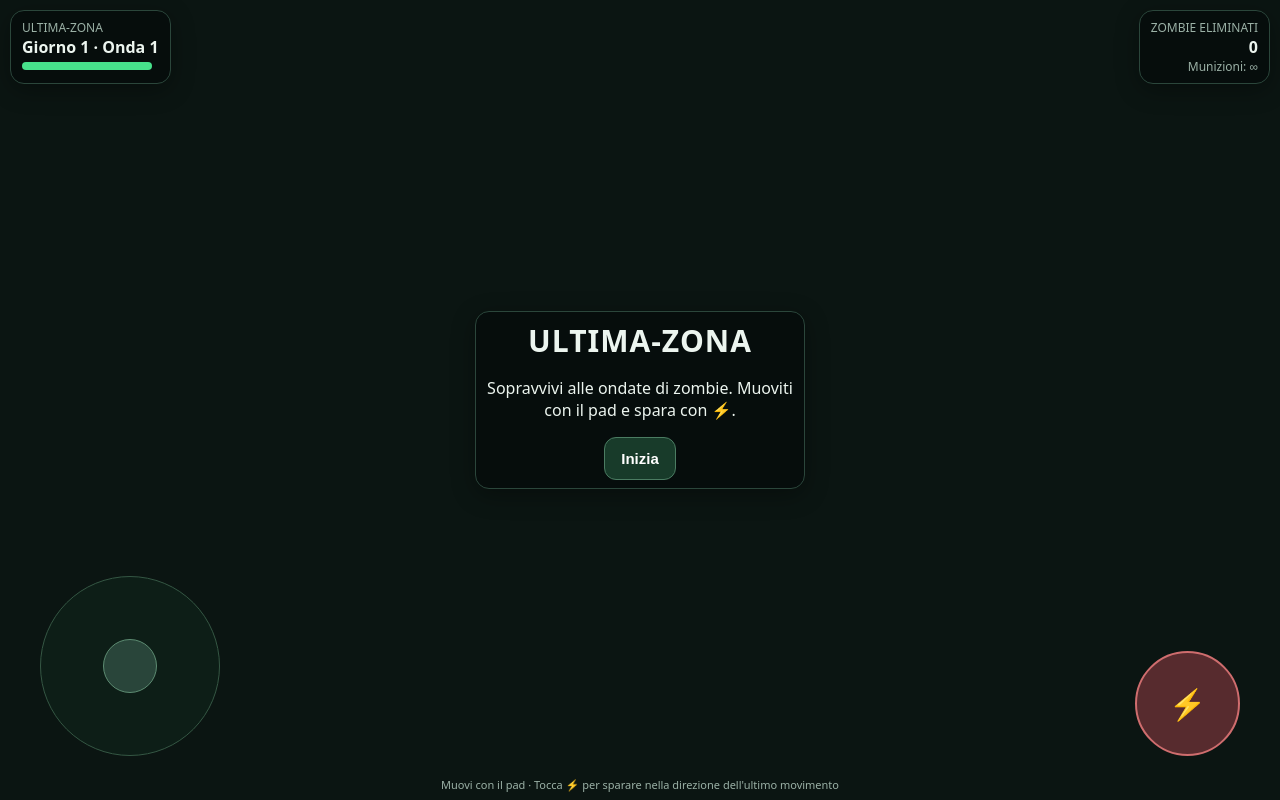
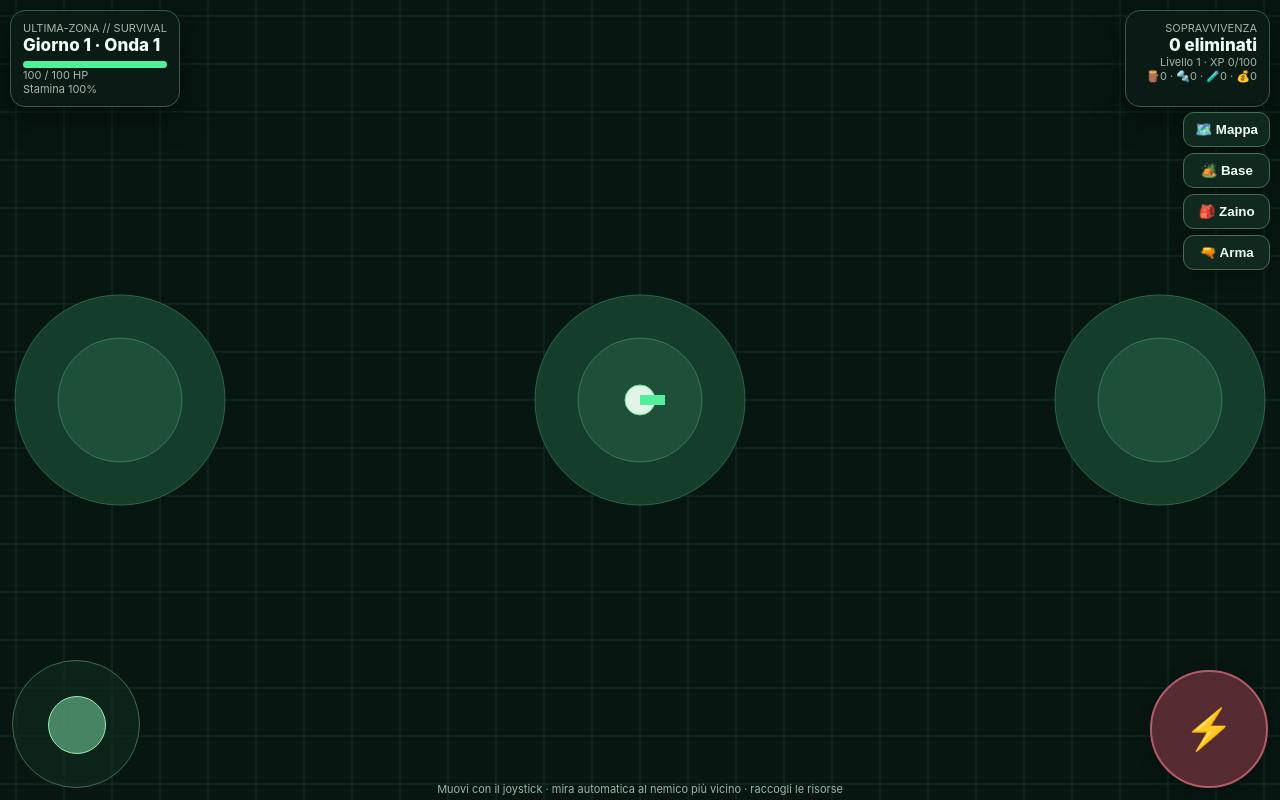
Before and after one commit to artanalemati27051991-art/ULTIMA-ZONA, a plain HTML site: page index.html in a window 1280 px wide. Drawn offline with Linux system fonts and the light colour scheme.

Commit message:
Add files via upload

```diff
--- a/index.html
+++ b/index.html
@@ -3,92 +3,70 @@
 <head>
 <meta charset="utf-8">
 <meta name="viewport" content="width=device-width,initial-scale=1,maximum-scale=1,user-scalable=no">
-<title>ULTIMA-ZONA Survival</title>
+<title>ULTIMA-ZONA // Ultimate Survival</title>
 <style>
-:root{--bg:#070b0b;--panel:#101919;--line:#29403b;--text:#ecf5ef;--muted:#9bb1a6;--accent:#47e18b;--danger:#ff5e66}
-*{box-sizing:border-box}html,body{margin:0;width:100%;height:100%;overflow:hidden;background:var(--bg);color:var(--text);font-family:system-ui,Segoe UI,sans-serif;touch-action:none}
-#game{display:block;width:100vw;height:100vh;background:#0b1512}
-#hud{position:fixed;top:10px;left:10px;right:10px;display:flex;gap:8px;justify-content:space-between;pointer-events:none;z-index:3}
-.panel{background:rgba(7,13,12,.84);border:1px solid #2b463b;border-radius:14px;padding:8px 11px;box-shadow:0 6px 24px #0005;backdrop-filter:blur(8px)}
-.small{font-size:12px;color:var(--muted)}.strong{font-weight:800}.bar{height:8px;width:130px;background:#27332e;border-radius:20px;overflow:hidden;margin-top:4px}.fill{height:100%;width:100%;background:var(--accent)}
-#message{position:fixed;left:50%;top:50%;transform:translate(-50%,-50%);z-index:4;text-align:center;max-width:330px;display:none}
-#message h1{margin:0 0 8px;font-size:30px;letter-spacing:1px}
-button{border:1px solid #4b7c62;background:#183b2a;color:white;border-radius:12px;padding:12px 16px;font-weight:800;font-size:15px}
-#controls{position:fixed;inset:auto 0 16px 0;display:flex;justify-content:space-between;align-items:end;padding:0 18px;z-index:3;pointer-events:none}
-#pad{width:150px;height:150px;position:relative;pointer-events:auto}
-.stick{position:absolute;width:54px;height:54px;border-radius:50%;background:#29453a;border:1px solid #5d8c72;left:48px;top:48px}
-.pad-ring{position:absolute;inset:0;border-radius:50%;background:#10251c99;border:1px solid #355744}
-#shoot{width:105px;height:105px;border-radius:50%;background:#572b2e;border:2px solid #cf6d6e;pointer-events:auto;display:grid;place-items:center;font-size:30px}
-#hint{position:fixed;bottom:8px;left:50%;transform:translateX(-50%);font-size:11px;color:#9bb1a6;z-index:3;white-space:nowrap}
-@media(min-width:800px){#controls{padding:0 40px 28px}#pad{width:180px;height:180px}.stick{left:63px;top:63px}}
+:root{--bg:#050b09;--panel:#0b1b15e8;--line:#345744;--text:#f2fff5;--muted:#a3b9aa;--green:#50f09a;--red:#ff6d78;--gold:#ffd36b;--blue:#77bfff}
+*{box-sizing:border-box}html,body{margin:0;overflow:hidden;background:#020504;color:var(--text);font-family:Inter,system-ui,Arial}canvas{display:block;width:100vw;height:100vh;touch-action:none}
+#hud{position:fixed;top:10px;left:10px;right:10px;display:flex;justify-content:space-between;gap:8px;pointer-events:none}
+.panel{background:var(--panel);border:1px solid #385d47;border-radius:15px;padding:10px 12px;box-shadow:0 8px 30px #0008;backdrop-filter:blur(10px)}.small{font-size:11px;color:var(--muted)}.big{font-size:17px;font-weight:850}.row{display:flex;gap:8px;align-items:center}.bar{height:7px;border-radius:99px;background:#173025;overflow:hidden;margin-top:6px}.bar i{display:block;height:100%;width:100%;background:var(--green)}
+#right{text-align:right;min-width:145px}#tools{position:fixed;top:112px;right:10px;display:flex;flex-direction:column;gap:6px}button{border:1px solid #466d54;background:#10291e;color:var(--text);border-radius:11px;padding:9px 11px;font-weight:750;box-shadow:0 5px 15px #0004}button:active{transform:scale(.97)}button.active{background:#2c7c4e;border-color:#8cf5b0}
+#bottom{position:fixed;left:0;right:0;bottom:0;padding:12px;display:flex;justify-content:space-between;align-items:end;pointer-events:none}#joy,#shoot{pointer-events:auto;touch-action:none;user-select:none}
+#joy{width:128px;height:128px;border:1px solid #416d53;background:#102b20aa;border-radius:50%;position:relative}#stick{position:absolute;left:35px;top:35px;width:58px;height:58px;border-radius:50%;background:#65b889aa;border:1px solid #9fe8bb}
+#shoot{width:118px;height:118px;border-radius:50%;font-size:40px;background:#642e37dd;border:2px solid #b25c66}
+#hint{position:fixed;bottom:4px;left:50%;transform:translateX(-50%);font-size:11px;color:#9db5a6;white-space:nowrap;pointer-events:none}
+#toast{position:fixed;top:95px;left:50%;transform:translateX(-50%);opacity:0;transition:.2s;background:#102c1eee;border:1px solid #4b8760;border-radius:99px;padding:9px 14px;white-space:nowrap;pointer-events:none}
+#modal{position:fixed;inset:0;display:none;align-items:center;justify-content:center;background:#020604d9;padding:18px}#box{width:min(470px,100%);max-height:80vh;overflow:auto;background:#0a1d14;border:1px solid #4b7659;border-radius:20px;padding:18px;box-shadow:0 20px 80px #0009}.grid{display:grid;grid-template-columns:repeat(2,1fr);gap:8px}.card{padding:10px;border-radius:12px;background:#102b1e;border:1px solid #2c523c}.muted{color:var(--muted)}
 </style>
 </head>
 <body>
-<canvas id="game"></canvas>
+<canvas id="c"></canvas>
 <div id="hud">
-  <div class="panel"><div class="small">ULTIMA-ZONA</div><div class="strong" id="wave">Giorno 1 · Onda 1</div><div class="bar"><div id="hp" class="fill"></div></div></div>
-  <div class="panel" style="text-align:right"><div class="small">ZOMBIE ELIMINATI</div><div class="strong" id="score">0</div><div class="small" id="ammo">Munizioni: ∞</div></div>
+ <div class="panel"><div class="small">ULTIMA-ZONA // SURVIVAL</div><div class="big" id="phase">Giorno 1 · Onda 1</div><div class="bar"><i id="hpbar"></i></div><div class="small" id="hp">100 / 100 HP</div><div class="small" id="stamina">Stamina 100%</div></div>
+ <div class="panel" id="right"><div class="small">SOPRAVVIVENZA</div><div class="big" id="score">0 eliminati</div><div class="small" id="lvl">Livello 1 · XP 0/100</div><div class="small" id="res">🪵0 · 🔩0 · 🧪0 · 💰0</div></div>
 </div>
-<div id="message" class="panel">
-  <h1 id="msgTitle">ULTIMA-ZONA</h1><p id="msgText">Sopravvivi alle ondate.</p><button id="restart">Inizia</button>
-</div>
-<div id="controls">
-  <div id="pad"><div class="pad-ring"></div><div id="stick" class="stick"></div></div>
-  <div id="shoot">⚡</div>
-</div>
-<div id="hint">Muovi con il pad · Tocca ⚡ per sparare nella direzione dell'ultimo movimento</div>
+<div id="tools"><button id="mapBtn">🗺️ Mappa</button><button id="baseBtn">🏕️ Base</button><button id="bagBtn">🎒 Zaino</button><button id="weaponBtn">🔫 Arma</button></div>
+<div id="toast"></div>
+<div id="bottom"><div id="joy"><div id="stick"></div></div><button id="shoot">⚡</button></div>
+<div id="hint">Muovi con il joystick · mira automatica al nemico più vicino · raccogli le risorse</div>
+<div id="modal"><div id="box"><h2 id="mtitle"></h2><div id="mbody"></div><button id="close">Chiudi</button></div></div>
 <script>
-(() => {
-const canvas=document.getElementById('game'),ctx=canvas.getContext('2d');
-const hpEl=document.getElementById('hp'),scoreEl=document.getElementById('score'),waveEl=document.getElementById('wave');
-const message=document.getElementById('message'),msgTitle=document.getElementById('msgTitle'),msgText=document.getElementById('msgText');
-let W,H,dpr,world={w:2400,h:1600},camera={x:0,y:0},keys={},running=false,score=0,wave=1,spawned=0,kills=0;
-let player,zombies=[],bullets=[],loot=[],particles=[],last=0,spawnTimer=0,shootCooldown=0,lastDir={x:1,y:0};
-const input={x:0,y:0,active:false};
-function resize(){dpr=Math.min(devicePixelRatio||1,2);W=innerWidth;H=innerHeight;canvas.width=W*dpr;canvas.height=H*dpr;canvas.style.width=W+'px';canvas.style.height=H+'px';ctx.setTransform(dpr,0,0,dpr,0,0)}
-addEventListener('resize',resize);resize();
-function reset(){score=0;wave=1;spawned=0;kills=0;zombies=[];bullets=[];loot=[];particles=[];player={x:world.w/2,y:world.h/2,r:18,hp:100,speed:245};running=true;message.style.display='none';last=performance.now();requestAnimationFrame(loop)}
-function show(title,text,button='Ricomincia'){msgTitle.textContent=title;msgText.textContent=text;document.getElementById('restart').textContent=button;message.style.display='block'}
-document.getElementById('restart').onclick=reset;
-function rand(a,b){return a+Math.random()*(b-a)}
-function spawnZombie(){let side=Math.floor(Math.random()*4),x,y;if(side===0){x=rand(0,world.w);y=-40}else if(side===1){x=world.w+40;y=rand(0,world.h)}else if(side===2){x=rand(0,world.w);y=world.h+40}else{x=-40;y=rand(0,world.h)}
-zombies.push({x,y,r:rand(15,23),hp:30+wave*4,speed:rand(38,58)+wave*2,hit:0})
-}
-function shoot(){if(!running||shootCooldown>0)return;shootCooldown=.22;let a=Math.atan2(lastDir.y,lastDir.x);bullets.push({x:player.x+Math.cos(a)*22,y:player.y+Math.sin(a)*22,vx:Math.cos(a)*650,vy:Math.sin(a)*650,r:4,life:1.2})}
-function moveInput(){let x=input.x,y=input.y;if(keys.ArrowLeft||keys.a)x-=1;if(keys.ArrowRight||keys.d)x+=1;if(keys.ArrowUp||keys.w)y-=1;if(keys.ArrowDown||keys.s)y+=1;let len=Math.hypot(x,y)||1;if(Math.hypot(x,y)>.1){x/=len;y/=len;lastDir={x,y}}return{x,y}}
-function update(dt){if(!running)return;let m=moveInput();player.x=Math.max(30,Math.min(world.w-30,player.x+m.x*player.speed*dt));player.y=Math.max(30,Math.min(world.h-30,player.y+m.y*player.speed*dt));shootCooldown=Math.max(0,shootCooldown-dt);
-spawnTimer-=dt;if(spawnTimer<=0&&zombies.length<Math.min(12+wave*3,45)){spawnZombie();spawned++;spawnTimer=Math.max(.22,1.0-wave*.045)}
-for(const b of bullets){b.x+=b.vx*dt;b.y+=b.vy*dt;b.life-=dt}
-bullets=bullets.filter(b=>b.life>0&&b.x>-50&&b.y>-50&&b.x<world.w+50&&b.y<world.h+50);
-for(const z of zombies){let dx=player.x-z.x,dy=player.y-z.y,d=Math.hypot(dx,dy)||1;z.x+=dx/d*z.speed*dt;z.y+=dy/d*z.speed*dt;if(d<z.r+player.r){player.hp-=18*dt;z.hit=.1}}
-for(const b of bullets){for(const z of zombies){if(Math.hypot(b.x-z.x,b.y-z.y)<z.r+b.r){z.hp-=25;b.life=0;burst(z.x,z.y,'#f5c56a');break}}}
-const before=zombies.length;zombies=zombies.filter(z=>{if(z.hp<=0){score+=10;kills++;burst(z.x,z.y,'#e85b63');return false}return true});
-if(kills>=wave*12){wave++;spawned=0;show('Onda superata','Hai eliminato abbastanza zombie. Premi Inizia per continuare.','Continua');running=false}
-if(player.hp<=0){running=false;show('Sei stato eliminato','Gli zombie hanno conquistato la zona.','Ricomincia')}
-scoreEl.textContent=score;waveEl.textContent=`Giorno 1 · Onda ${wave}`;hpEl.style.width=Math.max(0,player.hp)+'%';
-for(const p of particles){p.x+=p.vx*dt;p.y+=p.vy*dt;p.life-=dt}particles=particles.filter(p=>p.life>0);
-}
-function burst(x,y,color){for(let i=0;i<8;i++)particles.push({x,y,vx:rand(-80,80),vy:rand(-80,80),life:rand(.2,.6),color})}
-function draw(){ctx.clearRect(0,0,W,H);camera.x=Math.max(0,Math.min(world.w-W,player.x-W/2));camera.y=Math.max(0,Math.min(world.h-H,player.y-H/2));
-ctx.save();ctx.translate(-camera.x,-camera.y);
-ctx.fillStyle='#0c1b15';ctx.fillRect(0,0,world.w,world.h);
-ctx.strokeStyle='#173326';ctx.lineWidth=1;for(let x=0;x<world.w;x+=80){ctx.beginPath();ctx.moveTo(x,0);ctx.lineTo(x,world.h);ctx.stroke()}for(let y=0;y<world.h;y+=80){ctx.beginPath();ctx.moveTo(0,y);ctx.lineTo(world.w,y);ctx.stroke()}
-for(let i=0;i<35;i++){let x=(i*173)%world.w,y=(i*97)%world.h;ctx.fillStyle='#172c20';ctx.fillRect(x,y,35,28);ctx.fillStyle='#234532';ctx.fillRect(x+8,y+5,19,18)}
-ctx.fillStyle='#1e4b35';ctx.beginPath();ctx.arc(world.w/2,world.h/2,110,0,Math.PI*2);ctx.fill();ctx.strokeStyle='#4b9b6b';ctx.stroke();
-for(const l of loot){ctx.fillStyle='#e2bd59';ctx.fillRect(l.x-7,l.y-7,14,14)}
-for(const b of bullets){ctx.fillStyle='#ffe29b';ctx.beginPath();ctx.arc(b.x,b.y,b.r,0,Math.PI*2);ctx.fill()}
-for(const z of zombies){ctx.save();ctx.translate(z.x,z.y);ctx.fillStyle='#4f9a62';ctx.beginPath();ctx.arc(0,0,z.r,0,Math.PI*2);ctx.fill();ctx.fillStyle='#17251c';ctx.beginPath();ctx.arc(-6,-3,3,0,Math.PI*2);ctx.arc(6,-3,3,0,Math.PI*2);ctx.fill();ctx.fillStyle='#b8e6a8';ctx.fillRect(-z.r,-z.r-8,z.r*2*(Math.max(0,z.hp)/(30+wave*4)),3);ctx.restore()}
-ctx.save();ctx.translate(player.x,player.y);ctx.rotate(Math.atan2(lastDir.y,lastDir.x));ctx.fillStyle='#d9e9df';ctx.beginPath();ctx.arc(0,0,player.r,0,Math.PI*2);ctx.fill();ctx.fillStyle='#47e18b';ctx.fillRect(4,-5,25,10);ctx.fillStyle='#183e2a';ctx.beginPath();ctx.arc(-5,-5,3,0,Math.PI*2);ctx.fill();ctx.restore();
-for(const p of particles){ctx.globalAlpha=Math.max(0,p.life*2);ctx.fillStyle=p.color;ctx.fillRect(p.x,p.y,4,4);ctx.globalAlpha=1}
-ctx.restore();
-}
-function loop(t){let dt=Math.min(.033,(t-last)/1000);last=t;update(dt);draw();if(running)requestAnimationFrame(loop)}
-function setPad(e){const r=document.getElementById('pad').getBoundingClientRect(),cx=r.left+r.width/2,cy=r.top+r.height/2;let x=e.clientX-cx,y=e.clientY-cy,len=Math.hypot(x,y),max=r.width*.38;if(len>max){x=x/len*max;y=y/len*max}input.x=x/max;input.y=y/max;document.getElementById('stick').style.transform=`translate(${x}px,${y}px)`}
-function clearPad(){input.x=0;input.y=0;document.getElementById('stick').style.transform='translate(0,0)'}
-const pad=document.getElementById('pad');pad.addEventListener('pointerdown',e=>{input.active=true;pad.setPointerCapture(e.pointerId);setPad(e)});pad.addEventListener('pointermove',e=>{if(input.active)setPad(e)});pad.addEventListener('pointerup',clearPad);pad.addEventListener('pointercancel',clearPad);
-document.getElementById('shoot').addEventListener('pointerdown',shoot);addEventListener('keydown',e=>{keys[e.key]=true;if(e.key===' ')shoot()});addEventListener('keyup',e=>keys[e.key]=false);
-show('ULTIMA-ZONA','Sopravvivi alle ondate di zombie. Muoviti con il pad e spara con ⚡.','Inizia');
-})();
+const cv=document.getElementById('c'),ctx=cv.getContext('2d');let W,H,dpr;
+function resize(){W=innerWidth;H=innerHeight;dpr=Math.min(devicePixelRatio||1,2);cv.width=W*dpr;cv.height=H*dpr;ctx.setTransform(dpr,0,0,dpr,0,0)}addEventListener('resize',resize);resize();
+const S={day:1,wave:1,kills:0,level:1,xp:0,next:100,hp:100,maxHp:100,wood:0,metal:0,med:0,coins:0,damage:25,rate:310,weapon:1,base:1,spawn:0,last:0,gameOver:false,night:false,z:[],b:[],loot:[],structures:[]};
+const P={x:0,y:0,r:15,speed:2.7,angle:0,stamina:100};
+const keys={},joy={x:0,y:0,active:false};addEventListener('keydown',e=>{keys[e.key.toLowerCase()]=1;if(e.key===' ')shoot()});addEventListener('keyup',e=>keys[e.key.toLowerCase()]=0);
+const joyEl=document.getElementById('joy'),stick=document.getElementById('stick');
+function moveJoy(e){const r=joyEl.getBoundingClientRect(),dx=e.clientX-(r.left+r.width/2),dy=e.clientY-(r.top+r.height/2),m=Math.hypot(dx,dy)||1,max=r.width*.34;let x=dx,y=dy;if(m>max){x=x/m*max;y=y/m*max}joy.x=x/max;joy.y=y/max;stick.style.transform=`translate(${x}px,${y}px)`}
+joyEl.onpointerdown=e=>{joy.active=true;joyEl.setPointerCapture(e.pointerId);moveJoy(e)};joyEl.onpointermove=e=>{if(joy.active)moveJoy(e)};joyEl.onpointerup=()=>{joy.active=false;joy.x=joy.y=0;stick.style.transform='translate(0,0)'};
+document.getElementById('shoot').onpointerdown=shoot;
+function toast(t){const e=document.getElementById('toast');e.textContent=t;e.style.opacity=1;clearTimeout(toast.t);toast.t=setTimeout(()=>e.style.opacity=0,1600)}
+function hud(){phase.textContent=`Giorno ${S.day} · Onda ${S.wave}${S.night?' · 🌙':''}`;hpbar.style.width=Math.max(0,S.hp/S.maxHp*100)+'%';hp.textContent=`${Math.ceil(S.hp)} / ${S.maxHp} HP`;stamina.textContent=`Stamina ${Math.round(P.stamina)}%`;score.textContent=S.kills+' eliminati';lvl.textContent=`Livello ${S.level} · XP ${S.xp}/${S.next}`;res.textContent=`🪵${S.wood} · 🔩${S.metal} · 🧪${S.med} · 💰${S.coins}`}
+function xp(n){S.xp+=n;while(S.xp>=S.next){S.xp-=S.next;S.level++;S.next=Math.round(S.next*1.32);S.maxHp+=10;S.hp=S.maxHp;S.damage+=5;toast('⬆️ Nuovo livello '+S.level)}hud()}
+function modal(t,b){mtitle.textContent=t;mbody.innerHTML=b;document.getElementById('modal').style.display='flex'}close.onclick=()=>modalEl().style.display='none';function modalEl(){return document.getElementById('modal')}
+function nearest(){let t=null,best=1e9;for(const z of S.z){let d=Math.hypot(z.x-P.x,z.y-P.y);if(d<best&&d<520){best=d;t=z}}return t}
+function shoot(){if(S.gameOver)return;let n=performance.now();if(n-S.last<S.rate)return;S.last=n;let t=nearest(),a=t?Math.atan2(t.y-P.y,t.x-P.x):P.angle;if(!t&&Math.abs(joy.x)+Math.abs(joy.y)>0)a=Math.atan2(joy.y,joy.x);P.angle=a;S.b.push({x:P.x,y:P.y,a,life:75,damage:S.damage})}
+function spawn(){let e=Math.floor(Math.random()*4),d=470,x,y;if(e===0){x=P.x-W/2-d;y=P.y+(Math.random()-.5)*H}else if(e===1){x=P.x+W/2+d;y=P.y+(Math.random()-.5)*H}else if(e===2){x=P.x+(Math.random()-.5)*W;y=P.y-H/2-d}else{x=P.x+(Math.random()-.5)*W;y=P.y+H/2+d}let elite=Math.random()<Math.min(.18,S.day*.02);S.z.push({x,y,r:elite?20:13+Math.random()*5,hp:(elite?160:48)+S.day*8,speed:(elite?.28:.42+Math.random()*.2),elite,hit:0})}
+function loot(x,y){if(Math.random()<.8)S.loot.push({x,y,t:Math.random()<.5?'wood':'metal'});if(Math.random()<.14)S.loot.push({x:x+9,y:y+5,t:'med'});if(Math.random()<.12)S.loot.push({x:x-8,y:y-4,t:'coin'})}
+function hurt(n){S.hp-=n;if(S.hp<=0){S.hp=0;S.gameOver=true;modal('☠️ Fine della spedizione',`Hai eliminato <b>${S.kills}</b> zombie e raggiunto il livello <b>${S.level}</b>.<br><br><button onclick="location.reload()">Ricomincia</button>`)}}
+function collect(){for(let i=S.loot.length-1;i>=0;i--){let l=S.loot[i];if(Math.hypot(l.x-P.x,l.y-P.y)<30){if(l.t==='wood')S.wood+=5;if(l.t==='metal')S.metal+=3;if(l.t==='med')S.med++;if(l.t==='coin')S.coins++;S.loot.splice(i,1);hud()}}}
+function update(dt){if(S.gameOver)return;let mx=joy.x,my=joy.y;if(keys.w||keys.arrowup)my-=1;if(keys.s||keys.arrowdown)my+=1;if(keys.a||keys.arrowleft)mx-=1;if(keys.d||keys.arrowright)mx+=1;let m=Math.hypot(mx,my)||1;if(Math.abs(mx)+Math.abs(my)>0){P.x+=mx/m*P.speed*dt;P.y+=my/m*P.speed*dt;P.angle=Math.atan2(my,mx);P.stamina=Math.max(0,P.stamina-.35*dt)}else P.stamina=Math.min(100,P.stamina+.6*dt);collect();S.spawn-=dt;if(S.spawn<=0){spawn();S.spawn=Math.max(12,62-S.wave*3-S.day*1.5)}
+for(let i=S.z.length-1;i>=0;i--){let z=S.z[i],dx=P.x-z.x,dy=P.y-z.y,d=Math.hypot(dx,dy)||1;z.x+=dx/d*z.speed*dt;z.y+=dy/d*z.speed*dt;if(d<z.r+P.r){z.hit-=dt;if(z.hit<=0){hurt(z.elite?10:4+S.day*.4);z.hit=45}}}
+for(let i=S.b.length-1;i>=0;i--){let b=S.b[i];b.x+=Math.cos(b.a)*8.5*dt;b.y+=Math.sin(b.a)*8.5*dt;b.life-=dt;let gone=b.life<=0;for(let j=S.z.length-1;j>=0&&!gone;j--){let z=S.z[j];if(Math.hypot(z.x-b.x,z.y-b.y)<z.r+5){z.hp-=b.damage;gone=true;if(z.hp<=0){S.kills++;xp(z.elite?70:25);loot(z.x,z.y);S.z.splice(j,1);if(S.kills%12===0){S.wave++;if(S.wave>4){S.wave=1;S.day++;S.night=!S.night;toast('🌅 Nuovo giorno: '+S.day)}}}}}if(gone)S.b.splice(i,1)}hud()}
+function w2s(x,y){return[x-P.x+W/2,y-P.y+H/2]}
+function circle(x,y,r,fill,stroke){let[sx,sy]=w2s(x,y);if(sx<-r||sy<-r||sx>W+r||sy>H+r)return;ctx.beginPath();ctx.arc(sx,sy,r,0,Math.PI*2);ctx.fillStyle=fill;ctx.fill();if(stroke){ctx.strokeStyle=stroke;ctx.stroke()}}
+function draw(){ctx.clearRect(0,0,W,H);ctx.fillStyle=S.night?'#040b0c':'#071611';ctx.fillRect(0,0,W,H);let g=48,ox=((W/2-P.x)%g+g)%g,oy=((H/2-P.y)%g+g)%g;ctx.strokeStyle=S.night?'#10252b':'#123226';for(let x=ox;x<W;x+=g){ctx.beginPath();ctx.moveTo(x,0);ctx.lineTo(x,H);ctx.stroke()}for(let y=oy;y<H;y+=g){ctx.beginPath();ctx.moveTo(0,y);ctx.lineTo(W,y);ctx.stroke()}
+for(let a=-2;a<=2;a++)for(let b=-2;b<=2;b++){let x=Math.round(P.x/520)*520+a*520,y=Math.round(P.y/520)*520+b*520;circle(x,y,105,'#153d2b','#2b6848');circle(x,y,62,'#1e5039','#397a55')}
+for(const l of S.loot){circle(l.x,l.y,9,l.t==='wood'?'#c78b4d':l.t==='metal'?'#a7bcc5':l.t==='med'?'#e16e7c':'#f4cf65');let[sx,sy]=w2s(l.x,l.y);ctx.font='12px system-ui';ctx.fillStyle='#fff';ctx.fillText(l.t==='wood'?'🪵':l.t==='metal'?'🔩':l.t==='med'?'🧪':'💰',sx-8,sy-13)}
+for(const b of S.b)circle(b.x,b.y,4,'#ffd36b');
+for(const z of S.z){circle(z.x,z.y,z.r,z.elite?'#b65b31':'#8d454e',z.elite?'#ffbe65':'#d66a74');let[sx,sy]=w2s(z.x,z.y);ctx.fillStyle='#132016';ctx.fillRect(sx-17,sy-z.r-10,34,4);ctx.fillStyle='#63df88';ctx.fillRect(sx-17,sy-z.r-10,34*Math.max(0,z.hp/(z.elite?160:48+S.day*8)),4)}
+let[sx,sy]=w2s(P.x,P.y);ctx.beginPath();ctx.arc(sx,sy,P.r,0,Math.PI*2);ctx.fillStyle='#e1f4e7';ctx.fill();ctx.strokeStyle='#6be69b';ctx.stroke();ctx.save();ctx.translate(sx,sy);ctx.rotate(P.angle);ctx.fillStyle='#50f09a';ctx.fillRect(0,-5,25,10);ctx.restore();if(S.night){ctx.fillStyle='#00110acc';ctx.fillRect(0,0,W,H);circle(P.x,P.y,150,'#00000000','#274b3b')}}
+function upgradeBase(){let w=S.base*30,m=S.base*18;if(S.wood>=w&&S.metal>=m){S.wood-=w;S.metal-=m;S.base++;S.maxHp+=30;S.hp=S.maxHp;toast('🏕️ Base potenziata');hud();modalEl().style.display='none'}else toast('Risorse insufficienti')}
+function upgradeWeapon(){let c=S.weapon*55;if(S.metal>=c){S.metal-=c;S.weapon++;S.damage+=14;S.rate=Math.max(125,S.rate-35);toast('🔫 Arma migliorata');hud();modalEl().style.display='none'}else toast('Metallo insufficiente')}
+function useMed(){if(S.med>0&&S.hp<S.maxHp){S.med--;S.hp=Math.min(S.maxHp,S.hp+40);hud();modalEl().style.display='none'}else toast('Nessun medkit o salute già piena')}
+mapBtn.onclick=()=>modal('🗺️ Mappa',`<p>Sei nel settore <b>${Math.floor(P.x/520)}, ${Math.floor(P.y/520)}</b>.</p><p>Le zone verdi rappresentano aree esplorabili. Il mondo è generato dinamicamente mentre ti muovi.</p><div class="card">Obiettivo: sopravvivi, raccogli risorse e potenzia la base.</div>`);
+baseBtn.onclick=()=>modal('🏕️ Base',`<p>Livello base: <b>${S.base}</b></p><div class="grid"><div class="card">🪵 Legno<br><b>${S.wood}</b></div><div class="card">🔩 Metallo<br><b>${S.metal}</b></div></div><p>Potenzia la salute massima e prepara il rifugio.</p><button onclick="upgradeBase()">Potenzia · ${S.base*30} legno / ${S.base*18} metallo</button>`);
+bagBtn.onclick=()=>modal('🎒 Zaino',`<div class="grid"><div class="card">🪵 Legno<br><b>${S.wood}</b></div><div class="card">🔩 Metallo<br><b>${S.metal}</b></div><div class="card">🧪 Medkit<br><b>${S.med}</b></div><div class="card">💰 Monete<br><b>${S.coins}</b></div></div><button onclick="useMed()">Usa medkit (+40 HP)</button>`);
+weaponBtn.onclick=()=>modal('🔫 Arma',`<p>Livello arma: <b>${S.weapon}</b></p><p>Danno: ${S.damage} · Cadenza: ${S.rate} ms</p><button onclick="upgradeWeapon()">Migliora · ${S.weapon*55} metallo</button>`);
+let last=performance.now();function loop(t){let dt=Math.min(2.5,(t-last)/16.67);last=t;update(dt);draw();requestAnimationFrame(loop)}requestAnimationFrame(loop);hud();
 </script>
-</body>
-</html>
+</body></html>
```
